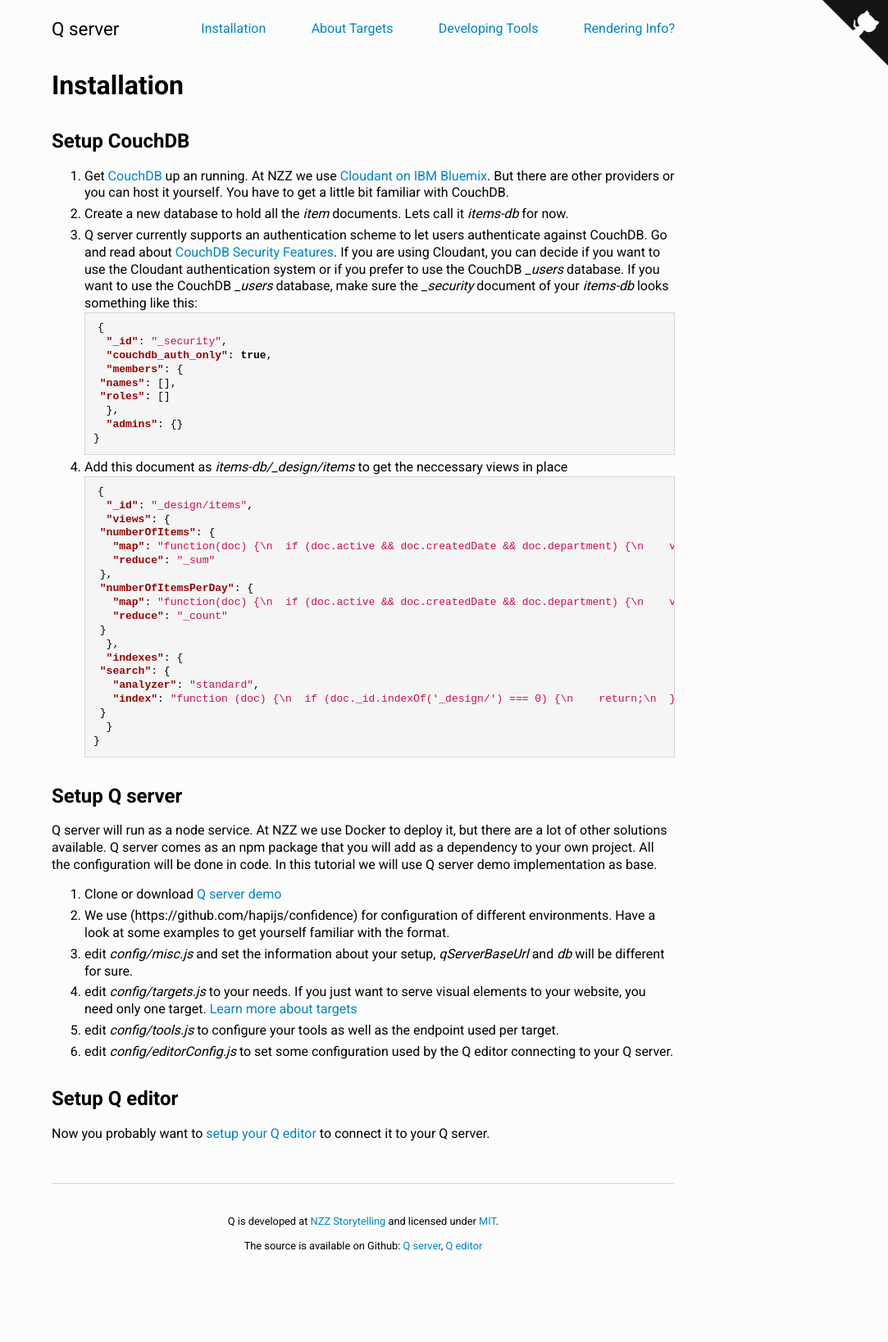
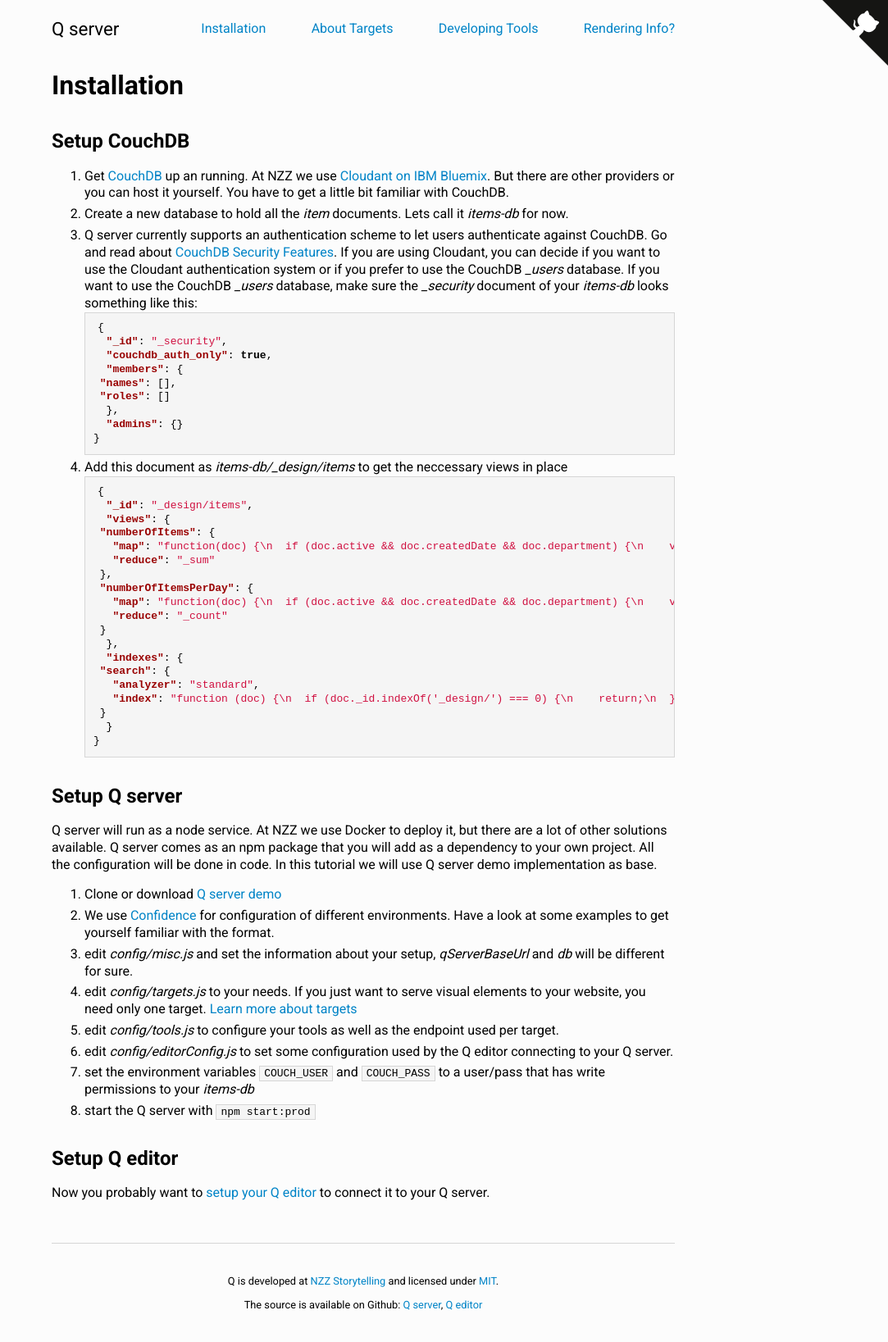
Before and after one commit to nzzdev/Q-server, a Jekyll site: the page built from docs/install.md, in a window 1280 px wide. Shown: the whole page at 82% size, without its empty margins (197-1280 px from the left). Built offline with Jekyll 4.4.1, drawn with Linux system fonts in a browser that asks for light colours; our own code applies the rules of GitHub Pages for plain Markdown files; before the commit the page ends 1564 px from its top, so only the background shows below that.

Commit message:
adds info about COUCH_USER and COUCH_PASS env vars to install doc

```diff
--- a/docs/install.md
+++ b/docs/install.md
@@ -43,11 +43,13 @@
 ## Setup Q server
 Q server will run as a node service. At NZZ we use Docker to deploy it, but there are a lot of other solutions available. Q server comes as an npm package that you will add as a dependency to your own project. All the configuration will be done in code. In this tutorial we will use Q server demo implementation as base.
 1. Clone or download [Q server demo](https://github.com/nzzdev/Q-server-demo)
-2. We use (https://github.com/hapijs/confidence) for configuration of different environments. Have a look at some examples to get yourself familiar with the format.
+2. We use [Confidence](https://github.com/hapijs/confidence) for configuration of different environments. Have a look at some examples to get yourself familiar with the format.
 3. edit _config/misc.js_ and set the information about your setup, _qServerBaseUrl_ and _db_ will be different for sure.
 4. edit _config/targets.js_ to your needs. If you just want to serve visual elements to your website, you need only one target. [Learn more about targets](about-targets.html)
 5. edit _config/tools.js_ to configure your tools as well as the endpoint used per target.
 6. edit _config/editorConfig.js_ to set some configuration used by the Q editor connecting to your Q server.
+7. set the environment variables `COUCH_USER` and `COUCH_PASS` to a user/pass that has write permissions to your _items-db_
+8. start the Q server with `npm start:prod`
 
 
 ## Setup Q editor
```
